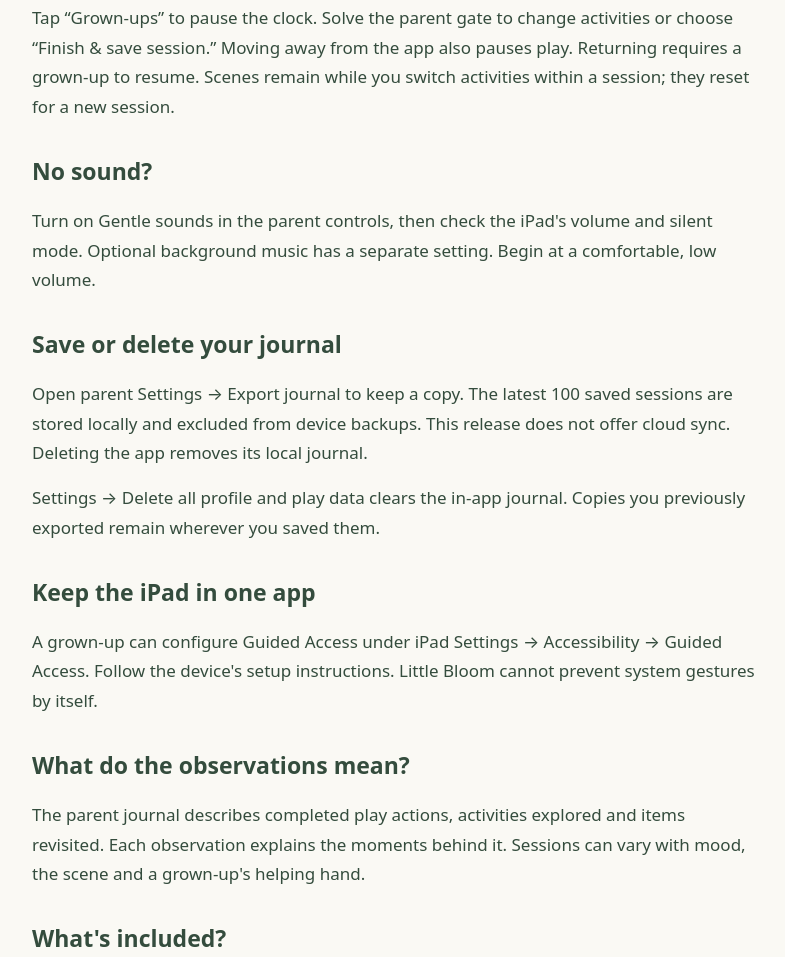
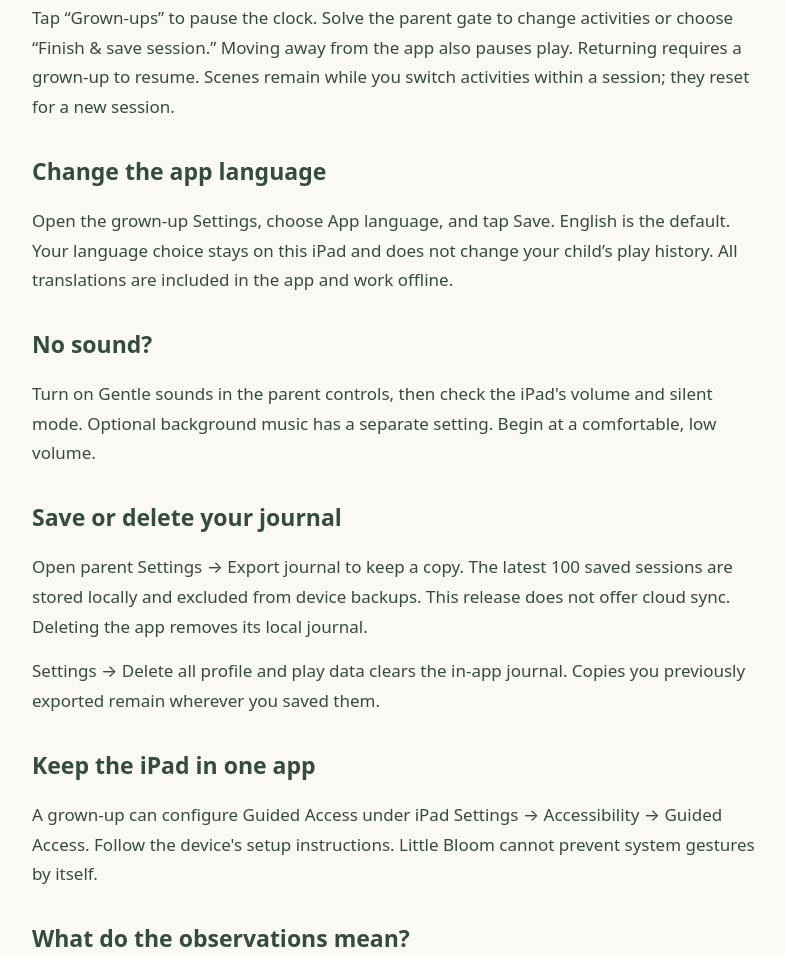
Before and after one commit to dhan-6487/invincible-ventures-app-support, a plain HTML site: page little-bloom/index.html in a window 1280 px wide. Shown: the part 853-1810 px from the top of the page, without its empty margins (246-1031 px from the left). Drawn offline with Linux system fonts and the light colour scheme.

Commit message:
Clarify local data storage and language selection

```diff
--- a/little-bloom/index.html
+++ b/little-bloom/index.html
@@ -3,7 +3,7 @@
 <h2>Start a session</h2><p>Tap “Let's play,” answer the grown-up question, and choose an age group and a one-, three-, or five-minute session. Stay beside your little one. Under-18-month selections offer caregiver-led off-screen play.</p>
 <h2>Choose simpler or richer play</h2><p>The age group suggests a starting play level. A grown-up can change Play possibilities to offer simpler scenes or additional objects and actions. These levels are play preferences, not a developmental test.</p>
 <h2>Pause, switch or finish</h2><p>Tap “Grown-ups” to pause the clock. Solve the parent gate to change activities or choose “Finish &amp; save session.” Moving away from the app also pauses play. Returning requires a grown-up to resume. Scenes remain while you switch activities within a session; they reset for a new session.</p>
-<h2>No sound?</h2><p>Turn on Gentle sounds in the parent controls, then check the iPad's volume and silent mode. Optional background music has a separate setting. Begin at a comfortable, low volume.</p>
+<h2>Change the app language</h2><p>Open the grown-up Settings, choose App language, and tap Save. English is the default. Your language choice stays on this iPad and does not change your child’s play history. All translations are included in the app and work offline.</p><h2>No sound?</h2><p>Turn on Gentle sounds in the parent controls, then check the iPad's volume and silent mode. Optional background music has a separate setting. Begin at a comfortable, low volume.</p>
 <h2>Save or delete your journal</h2><p>Open parent Settings → Export journal to keep a copy. The latest 100 saved sessions are stored locally and excluded from device backups. This release does not offer cloud sync. Deleting the app removes its local journal.</p><p>Settings → Delete all profile and play data clears the in-app journal. Copies you previously exported remain wherever you saved them.</p>
 <h2>Keep the iPad in one app</h2><p>A grown-up can configure Guided Access under iPad Settings → Accessibility → Guided Access. Follow the device's setup instructions. Little Bloom cannot prevent system gestures by itself.</p>
 <h2>What do the observations mean?</h2><p>The parent journal describes completed play actions, activities explored and items revisited. Each observation explains the moments behind it. Sessions can vary with mood, the scene and a grown-up's helping hand.</p><h2>What's included?</h2><p>All ten activities and parent features are included in the paid download. There are no subscriptions, in-app purchases or advertisements. Little Bloom supports iPadOS 17 and later.</p></main><footer>© 2026 Daniel Han · Little Bloom</footer></body></html>
```
Also changed, not shown: little-bloom/privacy.html (+1 -1 lines), little-bloom/support.html (+1 -1 lines), 1 other file.
